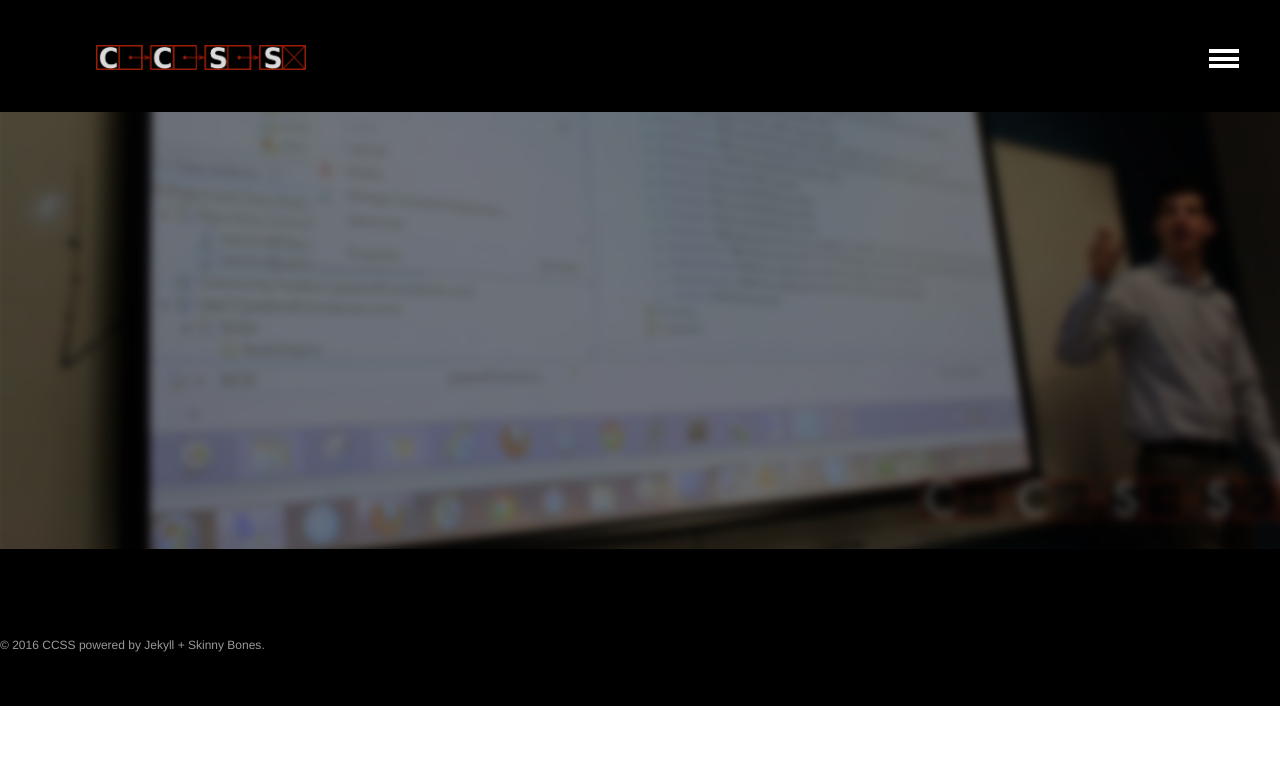
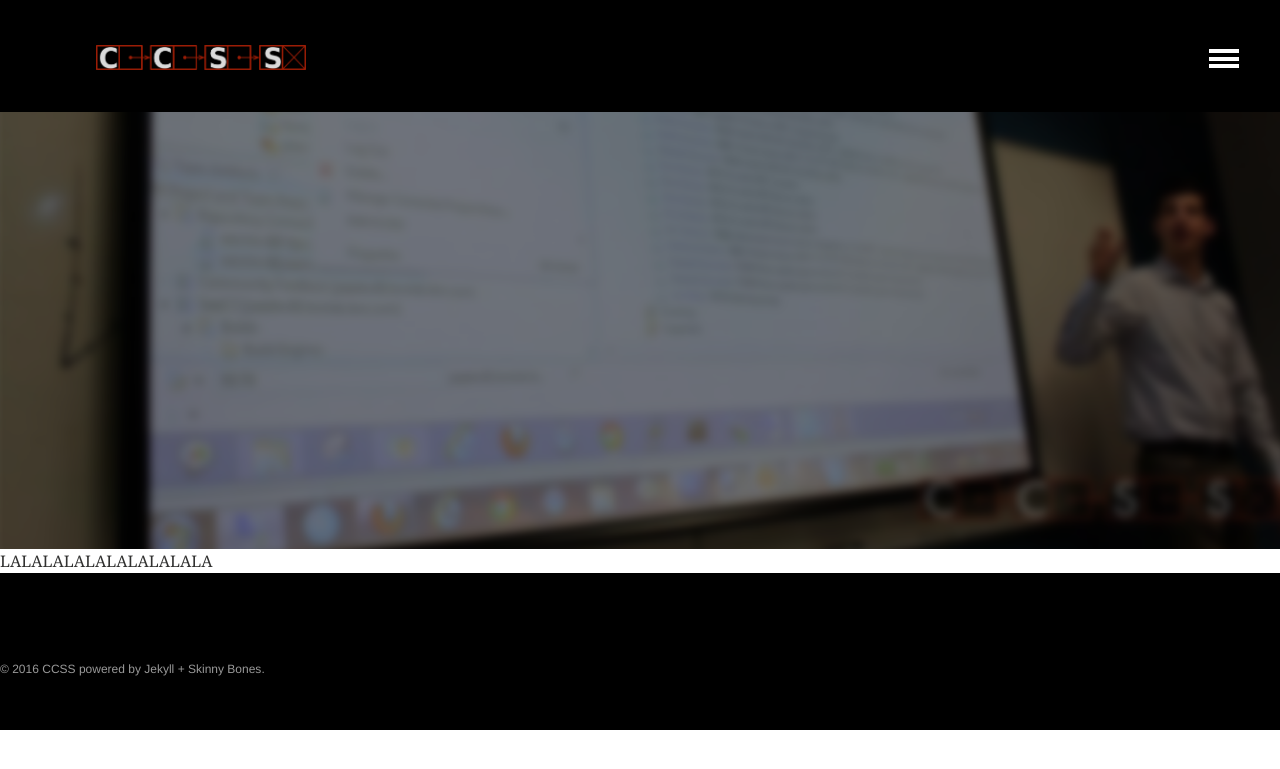
Before and after one commit to brittnylapierre/ccss_web, a Jekyll site: the page built from index.md, in a window 1280 px wide. Shown: the top 769 px of the page. Built offline with Jekyll 4.4.1, drawn with Linux system fonts in a browser that asks for light colours.

Commit message:
Updated index.md

```diff
--- a/index.md
+++ b/index.md
@@ -10,3 +10,6 @@ pimage: ./images/techtalk.png
 	{% include post-grid.html %}
 {% endfor %}
 </div><!-- /.tiles -->
+<div>
+LALALALALALALALALALA
+</div>
```
Also changed, not shown: other parts of index.md (+1 -1 lines).
